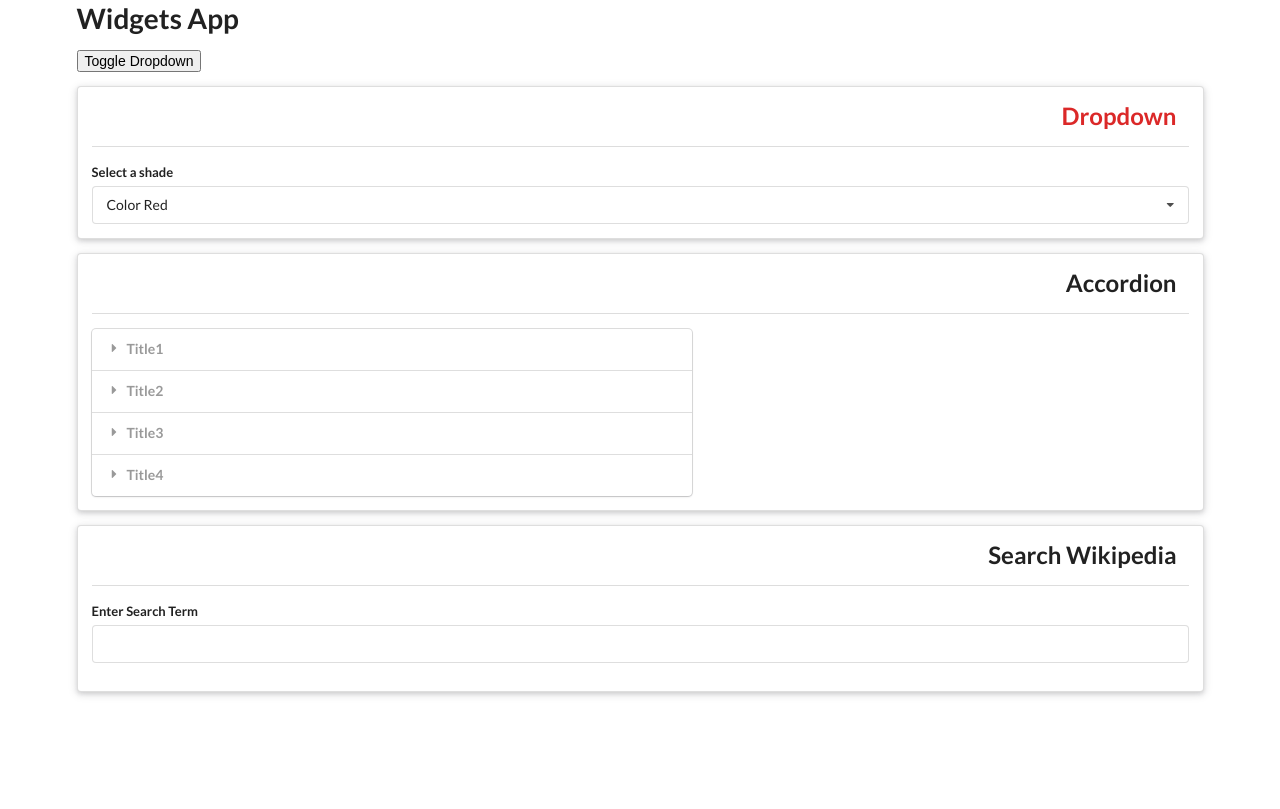
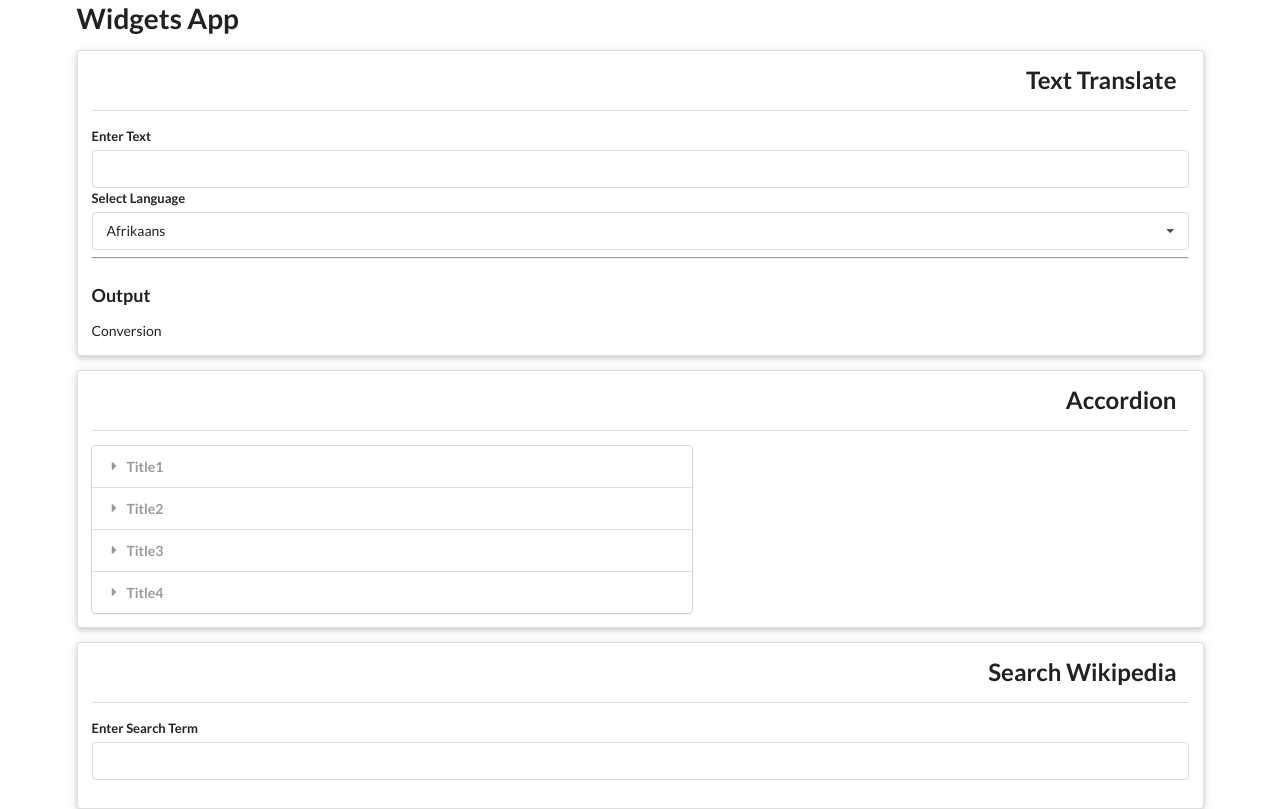
Before and after one commit to mpateev/u-12-widgets, a React (Create React App) app: page / in a window 1280 px wide. Built offline with nearby package versions, Linux system fonts and the light colour scheme.

Commit message:
translate added

```diff
--- a/package.json
+++ b/package.json
@@ -6,10 +6,10 @@
     "@testing-library/jest-dom": "^5.11.4",
     "@testing-library/react": "^11.1.0",
     "@testing-library/user-event": "^12.1.10",
-    "axios": "^0.21.0",
+    "axios": "^0.21.1",
     "react": "^17.0.1",
     "react-dom": "^17.0.1",
-    "react-scripts": "4.0.1",
+    "react-scripts": "^4.0.1",
     "web-vitals": "^0.2.4"
   },
   "scripts": {
--- a/src/components/App.js
+++ b/src/components/App.js
@@ -1,6 +1,6 @@
-import React, { useState } from "react";
+import React from "react";
 import Accordion from "./Accordion";
-import Dropdown from "./Dropdown";
+import Translate from "./Translate";
 import Search from "./Search";
 
 const items = [
@@ -10,29 +10,11 @@ const items = [
   { title: "Title4", text: "This is a text4" },
 ];
 
-const options = [
-  { label: "Color Red", option: "red" },
-  { label: "Color Green", option: "green" },
-  { label: "Shade of Blue", option: "blue" },
-];
 const App = () => {
-  const [selected, setSelected] = useState(options[0]);
-  const [showDropdown, setShowDropdown] = useState(true);
-
   return (
     <div className='ui container'>
       <h1>Widgets App</h1>
-      <button onClick={() => setShowDropdown(!showDropdown)}>
-        Toggle Dropdown
-      </button>
-      {showDropdown ? (
-        <Dropdown
-          label='Select a shade'
-          options={options}
-          selected={selected}
-          onSelectedChange={setSelected}
-        />
-      ) : null}
+      <Translate />
       <Accordion items={items} />
       <Search />
     </div>
--- /dev/null
+++ b/src/components/Convert.js
@@ -0,0 +1,10 @@
+import React, { useState, useEffect } from "react";
+
+const Convert = ({ language, text }) => {
+  useEffect(() => {
+
+  }, [language, text]);
+  return <div>Conversion</div>;
+};
+
+export default Convert;
--- a/src/components/Dropdown.js
+++ b/src/components/Dropdown.js
@@ -26,10 +26,10 @@ const Dropdown = ({ label, options, selected, onSelectedChange }) => {
 
   const renderedOptions = options.map((opt) => {
     // don't show currently selected option in the menu list
-    if (opt.option !== selected.option) {
+    if (opt.value !== selected.value) {
       return (
         <div
-          key={opt.option}
+          key={opt.value}
           className='item'
           onClick={() => onSelectedChange(opt)}>
           {opt.label}
@@ -41,9 +41,6 @@ const Dropdown = ({ label, options, selected, onSelectedChange }) => {
   });
 
   return (
-    <div className='ui raised segment'>
-      <h2 className={`ui right floated ${selected.option} header`}>Dropdown</h2>
-      <div className='ui clearing divider'></div>
     <div ref={ref} className='ui form'>
       <div className='field'>
         <label className='label'>{label}</label>
@@ -58,7 +55,6 @@ const Dropdown = ({ label, options, selected, onSelectedChange }) => {
         </div>
       </div>
     </div>
-    </div>
   );
 };
 
--- a/src/components/Translate.js
+++ b/src/components/Translate.js
@@ -1,5 +1,7 @@
 import React, { useState } from "react";
 import Dropdown from "./Dropdown";
+import Convert from "./Convert";
+const googleAPIKey = "AIzaSyCHUCmpR7cT_yDFHC98CZJy2LTms-IwDlM";
 
 const options = [
   {
@@ -11,19 +13,32 @@ const options = [
     value: "ar",
   },
   {
-    label: "Afrikaans",
-    value: "af",
+    label: "Hindu",
+    value: "hi",
   },
 ];
 const Translate = () => {
-  const [language, setLanguage] = useState(options[0]);
+  const [lang, setLang] = useState(options[0]);
+  const [text, setText] = useState("");
   return (
-    <div>
+    <div className='ui raised segment'>
+      <h2 className={`ui right floated header`}>Text Translate</h2>
+      <div className='ui clearing divider'></div>
+      <div className='ui form'>
+        <div className='field m-2'>
+          <label>Enter Text</label>
+          <input value={text} onChange={(e) => setText(e.target.value)} />
+        </div>
+      </div>
       <Dropdown
-        selected={language}
-        onSelectedChange={setLanguage}
+        label='Select Language'
+        selected={lang}
+        onSelectedChange={setLang}
         options={options}
       />
+      <hr />
+      <h3>Output</h3>
+      <Convert text={text} language={lang} />
     </div>
   );
 };
--- /dev/null
+++ b/src/components/request.html
@@ -0,0 +1,3 @@
+POST https://translation.googleapis.com/language/translate/v2?1=description&target=ru&key=AIzaSyCHUCmpR7cT_yDFHC98CZJy2LTms-IwDlM
+
+###
```
Also changed, not shown: 1 other file (tests, documents, lock files or other folders). Lines whose indentation alone changed are shown as unchanged.
